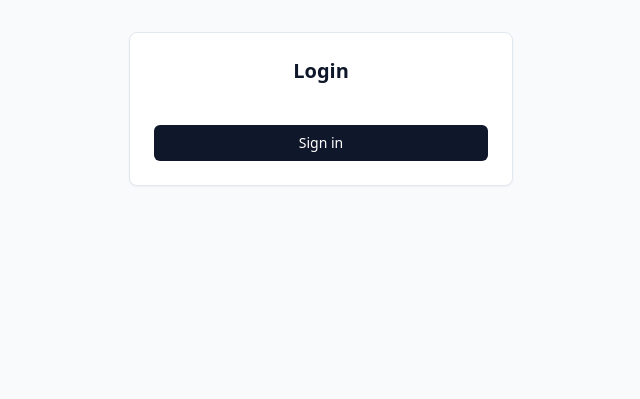
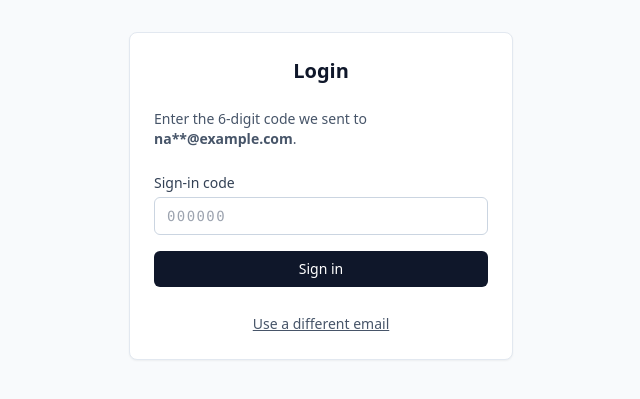
Before and after one commit to stevepao/priv-lending, a PHP site: page /login in a window 1280 px wide. Shown: the part 89-488 px from the top of the page, without its empty margins (319-959 px from the left). Run offline with PHP 8.4, Linux system fonts and the light colour scheme; the visitor is signed in with stand-in values (Sample User, id 1); some libraries are stand-ins or nearby versions.

Commit message:
Add email OTP sign-in via PHPMailer (SMTP) and login_otps table.
Replace passwordless login with allowlisted addresses, 6-digit codes, TTL and
rate limits from .env; add Composer, migration 0010, and auth helper.

Co-authored-by: Cursor <cursoragent@cursor.com>

```diff
--- a/app/controllers/AuthController.php
+++ b/app/controllers/AuthController.php
@@ -1,22 +1,79 @@
 <?php
 
 declare(strict_types=1);
+
+require_once dirname(__DIR__) . DIRECTORY_SEPARATOR . 'lib' . DIRECTORY_SEPARATOR . 'auth_email.php';
 
 final class AuthController
 {
     public function loginForm(): void
     {
         header('Content-Type: text/html; charset=utf-8');
+        $pending = $_SESSION['login_otp_pending_email'] ?? null;
+        $masked = is_string($pending) && $pending !== '' ? auth_mask_email($pending) : null;
+        $flash = $_SESSION['login_flash'] ?? null;
+        unset($_SESSION['login_flash']);
+        $flashType = is_array($flash) && isset($flash['type'], $flash['message']) && is_string($flash['type']) && is_string($flash['message'])
+            ? $flash['type']
+            : null;
+        $flashMessage = is_array($flash) && isset($flash['message']) && is_string($flash['message']) ? $flash['message'] : null;
+
         render('auth_login', [
             'title' => 'Login',
+            'otpStep' => $masked !== null,
+            'maskedEmail' => $masked ?? '',
+            'flashType' => $flashType,
+            'flashMessage' => $flashMessage,
         ]);
     }
 
-    public function login(): void
+    public function requestOtp(): void
     {
         csrf_verify_or_die();
-        login(1);
+        $emailRaw = (string) ($_POST['email'] ?? '');
+        $result = auth_otp_request_send($emailRaw);
+        if (!$result['ok'] && ($result['error'] ?? '') !== '') {
+            $_SESSION['login_flash'] = [
+                'type' => 'error',
+                'message' => (string) $result['error'],
+            ];
+        } elseif (!empty($result['sent'])) {
+            $_SESSION['login_flash'] = [
+                'type' => 'success',
+                'message' => 'We sent a 6-digit code. Enter it below to finish signing in.',
+            ];
+        } else {
+            $_SESSION['login_flash'] = [
+                'type' => 'info',
+                'message' => 'If that address is allowed, we sent a sign-in code. Check your inbox.',
+            ];
+        }
+
+        header('Location: /login');
+        exit;
+    }
+
+    public function verifyOtp(): void
+    {
+        csrf_verify_or_die();
+        $code = (string) ($_POST['otp_code'] ?? '');
+        $result = auth_otp_verify_and_login($code);
+        if (!$result['ok']) {
+            $_SESSION['login_flash'] = [
+                'type' => 'error',
+                'message' => (string) ($result['error'] ?? 'Sign-in failed.'),
+            ];
+            header('Location: /login');
+            exit;
+        }
         header('Location: /');
+        exit;
+    }
+
+    public function cancelPending(): void
+    {
+        auth_login_cancel_pending();
+        header('Location: /login');
         exit;
     }
 
--- /dev/null
+++ b/app/lib/auth_email.php
@@ -0,0 +1,296 @@
+<?php
+
+declare(strict_types=1);
+
+require_once __DIR__ . DIRECTORY_SEPARATOR . 'env.php';
+require_once __DIR__ . DIRECTORY_SEPARATOR . 'db.php';
+require_once __DIR__ . DIRECTORY_SEPARATOR . 'session.php';
+
+use PHPMailer\PHPMailer\PHPMailer;
+
+/**
+ * @return list<string>
+ */
+function auth_allowed_emails_list(): array
+{
+    $raw = (string) env('AUTH_ALLOWED_EMAILS', '');
+    if (trim($raw) === '') {
+        return [];
+    }
+    $out = [];
+    foreach (explode(',', $raw) as $part) {
+        $n = auth_normalize_email(trim($part));
+        if ($n !== null && $n !== '') {
+            $out[] = $n;
+        }
+    }
+
+    return array_values(array_unique($out));
+}
+
+function auth_normalize_email(string $email): ?string
+{
+    $t = strtolower(trim($email));
+    if ($t === '') {
+        return null;
+    }
+    if (!filter_var($t, FILTER_VALIDATE_EMAIL)) {
+        return null;
+    }
+
+    return $t;
+}
+
+function auth_email_is_allowed(string $normalizedEmail): bool
+{
+    return in_array($normalizedEmail, auth_allowed_emails_list(), true);
+}
+
+function auth_otp_ttl_seconds(): int
+{
+    $v = (int) env('OTP_TTL_SECONDS', '600');
+    if ($v < 60) {
+        return 60;
+    }
+    if ($v > 3600) {
+        return 3600;
+    }
+
+    return $v;
+}
+
+function auth_otp_max_per_email_per_hour(): int
+{
+    $v = (int) env('AUTH_OTP_MAX_PER_EMAIL_PER_HOUR', '5');
+    return max(1, min(50, $v));
+}
+
+function auth_otp_max_per_ip_per_hour(): int
+{
+    $v = (int) env('AUTH_OTP_MAX_PER_IP_PER_HOUR', '20');
+    return max(1, min(200, $v));
+}
+
+function auth_otp_min_seconds_between_requests(): int
+{
+    $v = (int) env('AUTH_OTP_MIN_SECONDS_BETWEEN_REQUESTS', '45');
+    return max(0, min(600, $v));
+}
+
+function auth_client_ip(): string
+{
+    $ip = $_SERVER['REMOTE_ADDR'] ?? '';
+    if (is_string($ip) && filter_var($ip, FILTER_VALIDATE_IP)) {
+        return $ip;
+    }
+
+    return '';
+}
+
+function auth_mask_email(string $normalizedEmail): string
+{
+    $parts = explode('@', $normalizedEmail, 2);
+    if (count($parts) !== 2) {
+        return '***';
+    }
+    [$local, $domain] = $parts;
+    $len = strlen($local);
+    if ($len <= 2) {
+        $shown = str_repeat('*', $len);
+    } else {
+        $shown = substr($local, 0, 2) . str_repeat('*', max(1, $len - 2));
+    }
+
+    return $shown . '@' . $domain;
+}
+
+function auth_generate_otp_code(): string
+{
+    return str_pad((string) random_int(0, 999999), 6, '0', STR_PAD_LEFT);
+}
+
+/**
+ * @throws \PHPMailer\PHPMailer\Exception
+ */
+function auth_send_otp_email(string $toNormalizedEmail, string $plainCode): void
+{
+    $host = (string) env('SMTP_HOST', '');
+    $user = (string) env('SMTP_USERNAME', '');
+    $pass = (string) env('SMTP_PASSWORD', '');
+    $fromAddr = (string) env('MAIL_FROM_ADDRESS', '');
+    if ($host === '' || $fromAddr === '' || !filter_var($fromAddr, FILTER_VALIDATE_EMAIL)) {
+        throw new MailerException('SMTP or MAIL_FROM_ADDRESS is not configured.');
+    }
+
+    $port = (int) env('SMTP_PORT', '587');
+    $enc = strtolower(trim((string) env('SMTP_ENCRYPTION', 'tls')));
+    $fromName = (string) env('MAIL_FROM_NAME', 'Private Lending');
+
+    $mail = new PHPMailer(true);
+    $mail->CharSet = PHPMailer::CHARSET_UTF8;
+    $mail->isSMTP();
+    $mail->Host = $host;
+    $mail->Port = $port > 0 ? $port : 587;
+    if ($user !== '') {
+        $mail->SMTPAuth = true;
+        $mail->Username = $user;
+        $mail->Password = $pass;
+    } else {
+        $mail->SMTPAuth = false;
+    }
+    if ($enc === 'tls') {
+        $mail->SMTPSecure = PHPMailer::ENCRYPTION_STARTTLS;
+    } elseif ($enc === 'ssl') {
+        $mail->SMTPSecure = PHPMailer::ENCRYPTION_SMTPS;
+    } else {
+        $mail->SMTPAutoTLS = false;
+        $mail->SMTPSecure = '';
+    }
+    $mail->setFrom($fromAddr, $fromName);
+    $mail->addAddress($toNormalizedEmail);
+    $ttlMin = (int) round(auth_otp_ttl_seconds() / 60);
+    if ($ttlMin < 1) {
+        $ttlMin = 1;
+    }
+    $mail->Subject = 'Your sign-in code';
+    $mail->Body = "Your one-time sign-in code is: {$plainCode}\n\n"
+        . "It expires in about {$ttlMin} minutes. If you did not request this, you can ignore this email.\n";
+    $mail->send();
+}
+
+function auth_otp_count_recent_for_email(string $email, int $hours): int
+{
+    $row = dbOne(
+        'SELECT COUNT(*) AS c FROM login_otps WHERE email = ? AND created_at >= DATE_SUB(NOW(), INTERVAL ? HOUR)',
+        [$email, max(1, $hours)]
+    );
+    if ($row === null) {
+        return 0;
+    }
+
+    return (int) ($row['c'] ?? 0);
+}
+
+function auth_otp_count_recent_for_ip(string $ip, int $hours): int
+{
+    if ($ip === '') {
+        return 0;
+    }
+    $row = dbOne(
+        'SELECT COUNT(*) AS c FROM login_otps WHERE request_ip = ? AND created_at >= DATE_SUB(NOW(), INTERVAL ? HOUR)',
+        [$ip, max(1, $hours)]
+    );
+    if ($row === null) {
+        return 0;
+    }
+
+    return (int) ($row['c'] ?? 0);
+}
+
+/**
+ * @return array{ok: bool, error: string|null, sent: bool}
+ */
+function auth_otp_request_send(string $submittedEmail): array
+{
+    $norm = auth_normalize_email($submittedEmail);
+    if ($norm === null) {
+        return ['ok' => false, 'error' => 'Enter a valid email address.', 'sent' => false];
+    }
+    if (auth_allowed_emails_list() === []) {
+        return ['ok' => false, 'error' => 'Sign-in is not configured (no allowed emails).', 'sent' => false];
+    }
+    if (!auth_email_is_allowed($norm)) {
+        return ['ok' => true, 'error' => null, 'sent' => false];
+    }
+
+    $ip = auth_client_ip();
+    if (auth_otp_count_recent_for_email($norm, 1) >= auth_otp_max_per_email_per_hour()) {
+        return ['ok' => false, 'error' => 'Too many sign-in attempts for this email. Try again later.', 'sent' => false];
+    }
+    if ($ip !== '' && auth_otp_count_recent_for_ip($ip, 1) >= auth_otp_max_per_ip_per_hour()) {
+        return ['ok' => false, 'error' => 'Too many sign-in attempts from this network. Try again later.', 'sent' => false];
+    }
+
+    $minGap = auth_otp_min_seconds_between_requests();
+    if ($minGap > 0) {
+        $last = (int) ($_SESSION['auth_otp_last_request_ts'] ?? 0);
+        if ($last > 0 && (time() - $last) < $minGap) {
+            return ['ok' => false, 'error' => 'Please wait a moment before requesting another code.', 'sent' => false];
+        }
+    }
+
+    $code = auth_generate_otp_code();
+    $hash = password_hash($code, PASSWORD_DEFAULT);
+    if ($hash === false) {
+        return ['ok' => false, 'error' => 'Could not create a sign-in code. Try again.', 'sent' => false];
+    }
+    $ttl = auth_otp_ttl_seconds();
+    $expires = (new DateTimeImmutable())->modify('+' . $ttl . ' seconds')->format('Y-m-d H:i:s');
+    $now = (new DateTimeImmutable())->format('Y-m-d H:i:s');
+
+    $pdo = db();
+    $pdo->beginTransaction();
+    try {
+        dbExec(
+            'UPDATE login_otps SET consumed_at = ? WHERE email = ? AND consumed_at IS NULL',
+            [$now, $norm]
+        );
+        dbExec(
+            'INSERT INTO login_otps (email, code_hash, expires_at, consumed_at, created_at, request_ip) '
+            . 'VALUES (?, ?, ?, NULL, ?, ?)',
+            [$norm, $hash, $expires, $now, $ip]
+        );
+        auth_send_otp_email($norm, $code);
+        $pdo->commit();
+    } catch (Throwable $e) {
+        $pdo->rollBack();
+        error_log('priv-lending OTP send: ' . $e->getMessage());
+        $msg = filter_var((string) env('APP_DEBUG', ''), FILTER_VALIDATE_BOOLEAN)
+            ? $e->getMessage()
+            : 'Could not send the sign-in email. Try again or check mail settings.';
+
+        return ['ok' => false, 'error' => $msg, 'sent' => false];
+    }
+
+    $_SESSION['auth_otp_last_request_ts'] = time();
+    $_SESSION['login_otp_pending_email'] = $norm;
+
+    return ['ok' => true, 'error' => null, 'sent' => true];
+}
+
+/**
+ * @return array{ok: bool, error: string|null}
+ */
+function auth_otp_verify_and_login(string $codeInput): array
+{
+    $email = $_SESSION['login_otp_pending_email'] ?? null;
+    if (!is_string($email) || $email === '') {
+        return ['ok' => false, 'error' => 'Start over and request a new code.'];
+    }
+    $trimCode = preg_replace('/\s+/', '', trim($codeInput)) ?? '';
+    if (strlen($trimCode) < 6) {
+        return ['ok' => false, 'error' => 'Enter the 6-digit code from your email.'];
+    }
+
+    $row = dbOne(
+        'SELECT id, code_hash, expires_at FROM login_otps '
+        . 'WHERE email = ? AND consumed_at IS NULL AND expires_at > NOW() ORDER BY id DESC LIMIT 1',
+        [$email]
+    );
+    if ($row === null || !password_verify($trimCode, (string) ($row['code_hash'] ?? ''))) {
+        return ['ok' => false, 'error' => 'That code is incorrect or expired. Request a new one.'];
+    }
+
+    $now = (new DateTimeImmutable())->format('Y-m-d H:i:s');
+    dbExec('UPDATE login_otps SET consumed_at = ? WHERE id = ?', [$now, (int) $row['id']]);
+
+    unset($_SESSION['login_otp_pending_email'], $_SESSION['auth_otp_last_request_ts']);
+    login(1);
+
+    return ['ok' => true, 'error' => null];
+}
+
+function auth_login_cancel_pending(): void
+{
+    unset($_SESSION['login_otp_pending_email'], $_SESSION['auth_otp_last_request_ts']);
+}
--- a/app/views/auth_login.php
+++ b/app/views/auth_login.php
@@ -1,8 +1,36 @@
 <?php require __DIR__ . '/partials/layout_head_login.php'; ?>
+<?php
+/** @var bool $otpStep */
+/** @var string $maskedEmail */
+/** @var string|null $flashType */
+/** @var string|null $flashMessage */
+?>
 <div class="mx-auto max-w-sm space-y-6 rounded-lg border border-slate-200 bg-white p-6 shadow-sm">
 <h1 class="text-center text-xl font-semibold text-slate-900"><?php echo e($title); ?></h1>
-<form class="space-y-4" method="post" action="/login"><?php echo csrf_field(); ?>
+<?php if ($flashMessage !== null && $flashMessage !== '' && $flashType !== null): ?>
+<?php
+$flashClass = match ($flashType) {
+    'error' => 'border-red-200 bg-red-50 text-red-900',
+    'success' => 'border-green-200 bg-green-50 text-green-900',
+    default => 'border-slate-200 bg-slate-50 text-slate-800',
+};
+?>
+<p class="rounded border px-3 py-2 text-sm <?php echo e($flashClass); ?>"><?php echo e($flashMessage); ?></p>
+<?php endif; ?>
+<?php if (!$otpStep): ?>
+<form class="space-y-4" method="post" action="/login/request-otp"><?php echo csrf_field(); ?>
+<div><label class="mb-1 block text-sm font-medium text-slate-700" for="email">Email</label>
+<input class="w-full rounded-md border border-slate-300 px-3 py-2 text-sm" id="email" name="email" type="email" autocomplete="email" required maxlength="255" placeholder="you@example.com"></div>
+<button class="w-full rounded-md bg-slate-900 px-3 py-2 text-sm font-medium text-white hover:bg-slate-800" type="submit">Email me a code</button>
+</form>
+<?php else: ?>
+<p class="text-sm text-slate-600">Enter the 6-digit code we sent to <strong><?php echo e($maskedEmail); ?></strong>.</p>
+<form class="space-y-4" method="post" action="/login/verify"><?php echo csrf_field(); ?>
+<div><label class="mb-1 block text-sm font-medium text-slate-700" for="otp_code">Sign-in code</label>
+<input class="w-full rounded-md border border-slate-300 px-3 py-2 text-sm font-mono tracking-widest" id="otp_code" name="otp_code" type="text" inputmode="numeric" pattern="[0-9]*" maxlength="8" autocomplete="one-time-code" required placeholder="000000"></div>
 <button class="w-full rounded-md bg-slate-900 px-3 py-2 text-sm font-medium text-white hover:bg-slate-800" type="submit">Sign in</button>
 </form>
+<p class="text-center"><a class="text-sm text-slate-600 underline hover:text-slate-900" href="/login/cancel">Use a different email</a></p>
+<?php endif; ?>
 </div>
 <?php require __DIR__ . '/partials/layout_foot.php'; ?>
--- a/public/index.php
+++ b/public/index.php
@@ -12,6 +12,10 @@ if (!extension_loaded('pdo') || !extension_loaded('pdo_mysql')) {
 $projectRoot = dirname(__DIR__);
 
 require_once $projectRoot . DIRECTORY_SEPARATOR . 'app' . DIRECTORY_SEPARATOR . 'lib' . DIRECTORY_SEPARATOR . 'env.php';
+$autoload = $projectRoot . DIRECTORY_SEPARATOR . 'vendor' . DIRECTORY_SEPARATOR . 'autoload.php';
+if (is_readable($autoload)) {
+    require_once $autoload;
+}
 $showErrorDetail = filter_var((string) env('APP_DEBUG', ''), FILTER_VALIDATE_BOOLEAN);
 if ($showErrorDetail) {
     ini_set('display_errors', '1');
@@ -56,8 +60,14 @@ $routes = [
     'GET /login' => static function (): void {
         (new AuthController())->loginForm();
     },
-    'POST /login' => static function (): void {
-        (new AuthController())->login();
+    'GET /login/cancel' => static function (): void {
+        (new AuthController())->cancelPending();
+    },
+    'POST /login/request-otp' => static function (): void {
+        (new AuthController())->requestOtp();
+    },
+    'POST /login/verify' => static function (): void {
+        (new AuthController())->verifyOtp();
     },
     'POST /logout' => static function (): void {
         (new AuthController())->logout();
@@ -144,7 +154,8 @@ $routes = [
         (new LoansController())->update();
     },
 ];
-if ($routeKey !== 'GET /login' && $routeKey !== 'POST /login') {
+$publicAuthRoutes = ['GET /login', 'GET /login/cancel', 'POST /login/request-otp', 'POST /login/verify'];
+if (!in_array($routeKey, $publicAuthRoutes, true)) {
     require_login();
 }
 
```
Also changed, not shown: app/MANUAL_VALIDATION_CHECKLIST.md (+9 -2 lines), composer.json (added, +12 -0 lines), migrations/0010_login_otps.sql (added), 3 other files.
